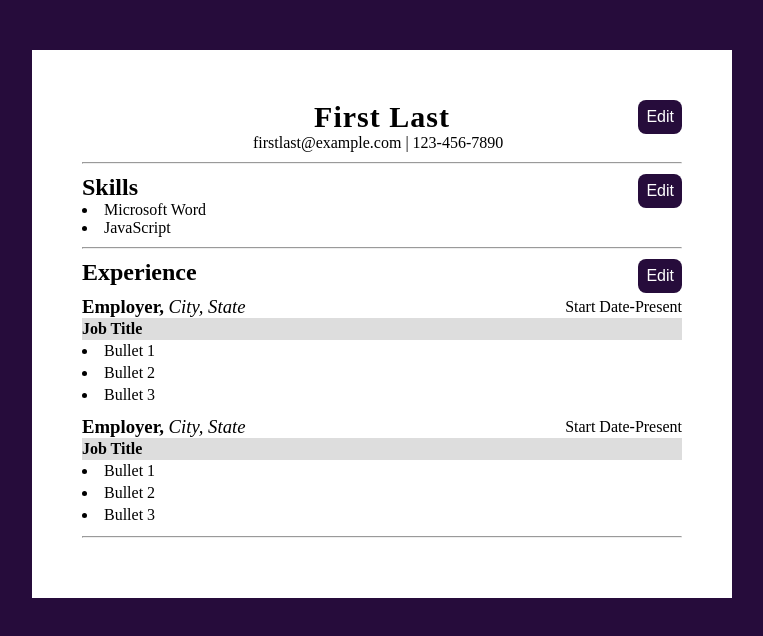
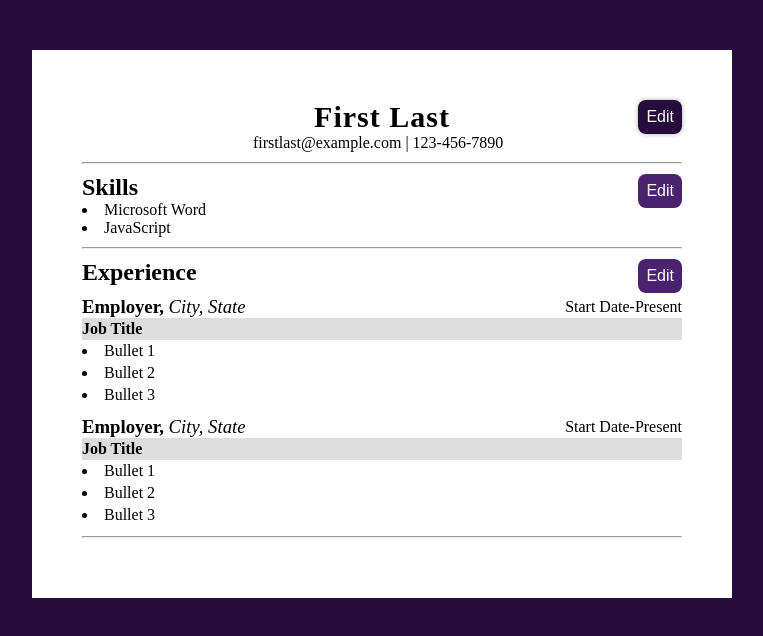
Before and after one commit to sheacronin/cv, a React (Create React App) app: page / in a window 1280 px wide. In both pictures the pointer is over the button 918 px from the left and 117 px from the top of the page. Shown: the top 636 px of the page, without its empty margins (258-1021 px from the left). Built offline with nearby package versions, Linux system fonts and the light colour scheme.

Commit message:
Add Edit/Submit button hover styles

```diff
--- a/src/styles/EditButton.css
+++ b/src/styles/EditButton.css
@@ -4,8 +4,15 @@
     right: 0;
     padding: 8px;
     font-size: 16px;
-    background-color: #260c3b;
+    background-color: #4b226d;
     color: white;
     border: none;
     border-radius: 8px;
+    transition: background-color 300ms ease-in-out, box-shadow 300ms ease-in-out;
 }
+
+.edit-submit-btn:hover {
+    cursor: pointer;
+    background-color: #260c3b;
+    box-shadow: 0 0 5px #00000050;
+}
```
